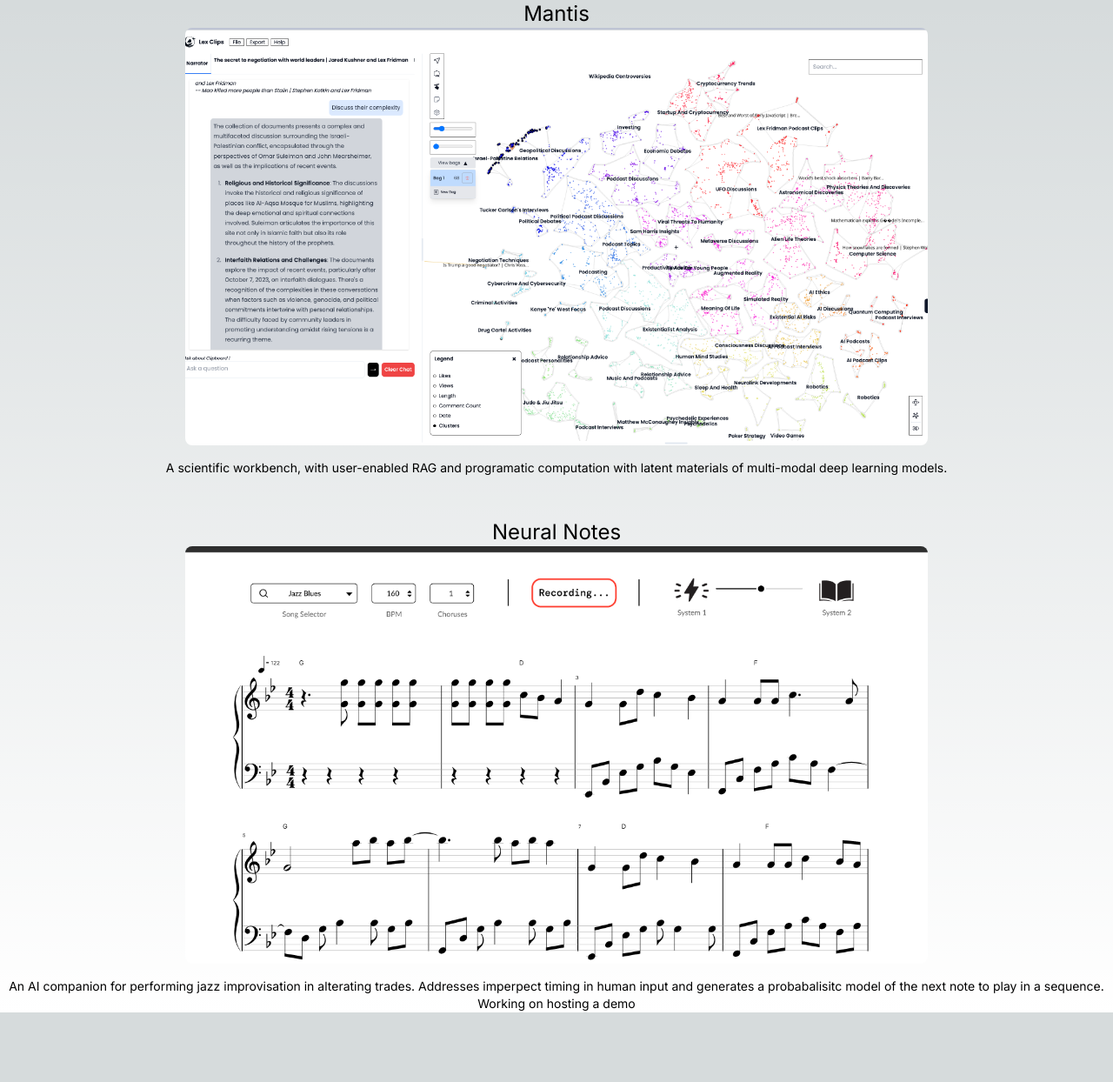
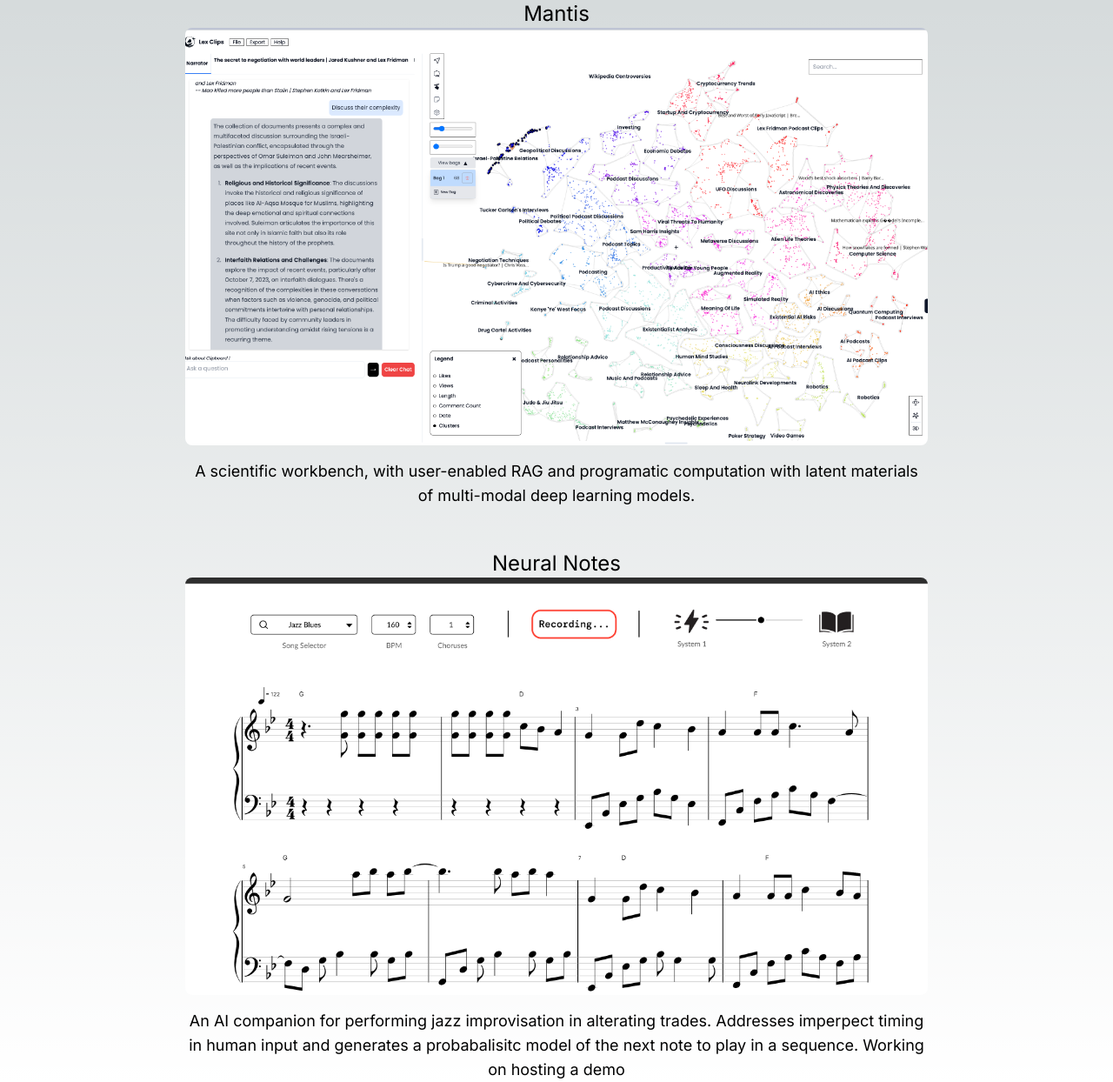
Before and after one commit to ppxscal/website, a Next.js app: page /projects in a window 1280 px wide. Shown: the whole page at 87% size. Before the commit the page ends 1164 px from the top, so only its background shows below. Built offline with nearby package versions, Linux system fonts and the light colour scheme.

Commit message:
styling updates

```diff
--- a/app/components/EntryCard.tsx
+++ b/app/components/EntryCard.tsx
@@ -14,9 +14,9 @@ export default function EntryCard({ title, description, imageSrc, link, external
   return (
     <>
       {external ? (
-        <a href={link} className="block mb-12" target="_blank" rel="noopener noreferrer">
+        <a href={link} className="block mb-12 w-2/3 mx-auto" target="_blank" rel="noopener noreferrer">
           <h2 className="text-center text-2xl">{title}</h2>
-          <div className="relative aspect-video mb-4 w-2/3 mx-auto">
+          <div className="relative aspect-video mb-4">
             <Image
               src={imageSrc}
               alt={title}
@@ -25,12 +25,12 @@ export default function EntryCard({ title, description, imageSrc, link, external
               className="rounded-lg"
             />
           </div>
-          <p className="text-sm text-center">{description}</p>
+          <p className="text-sm md:text-base lg:text-lg text-center">{description}</p>
         </a>
       ) : (
-        <Link href={link} className="block mb-12">
+        <Link href={link} className="block mb-12 w-2/3 mx-auto">
           <h2 className="text-center text-2xl">{title}</h2>
-          <div className="relative aspect-video mb-4 w-2/3 mx-auto">
+          <div className="relative aspect-video mb-4">
             <Image
               src={imageSrc}
               alt={title}
@@ -39,7 +39,7 @@ export default function EntryCard({ title, description, imageSrc, link, external
               className="rounded-lg"
             />
           </div>
-          <p className="text-sm text-center">{description}</p>
+          <p className="text-sm md:text-base lg:text-lg text-center">{description}</p>
         </Link>
       )}
     </>
```
